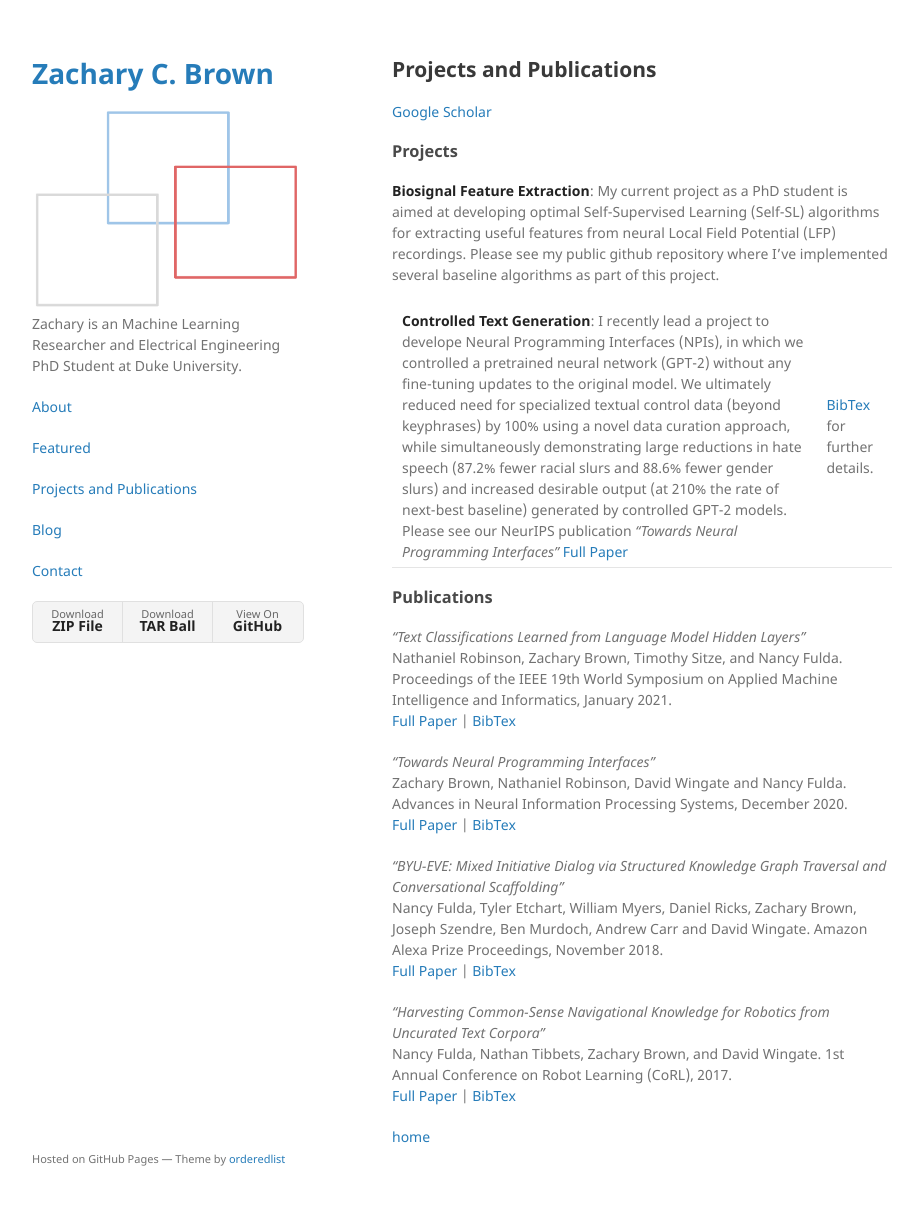
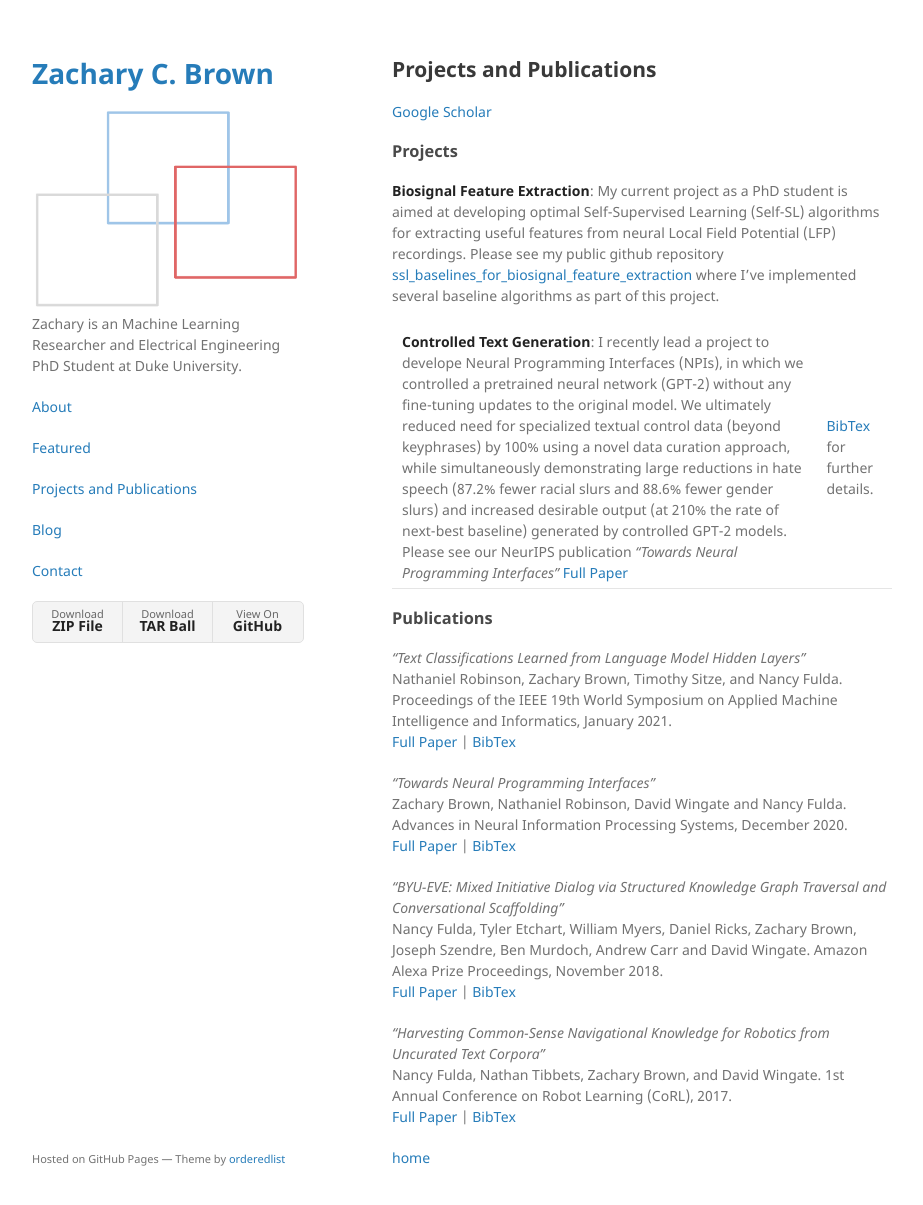
Before and after one commit to zacharycbrown/zacharycbrown.github.io, a Jekyll site: the page built from projects_and_publications.md, in a window 1280 px wide and 1238 px high. Shown: the top 1205 px of the window, without its empty margins (178-1101 px from the left). Built offline with Jekyll 4.4.1, drawn with Linux system fonts in a browser that asks for light colours; our own code applies the rules of GitHub Pages for plain Markdown files.

Commit message:
added github link to project description

```diff
--- a/projects_and_publications.md
+++ b/projects_and_publications.md
@@ -8,7 +8,7 @@ layout: default
 
 ### Projects
 
-**Biosignal Feature Extraction**: My current project as a PhD student is aimed at developing optimal Self-Supervised Learning (Self-SL) algorithms for extracting useful features from neural Local Field Potential (LFP) recordings. Please see my public github repository []() where I've implemented several baseline algorithms as part of this project.
+**Biosignal Feature Extraction**: My current project as a PhD student is aimed at developing optimal Self-Supervised Learning (Self-SL) algorithms for extracting useful features from neural Local Field Potential (LFP) recordings. Please see my public github repository [ssl_baselines_for_biosignal_feature_extraction](https://github.com/zacharycbrown/ssl_baselines_for_biosignal_feature_extraction) where I've implemented several baseline algorithms as part of this project.
 
 **Controlled Text Generation**: I recently lead a project to develope Neural Programming Interfaces (NPIs), in which we controlled a pretrained neural network (GPT-2) without any fine-tuning updates to the original model. We ultimately reduced need for specialized textual control data (beyond keyphrases) by 100% using a novel data curation approach, while simultaneously demonstrating large reductions in hate speech (87.2% fewer racial slurs and 88.6% fewer gender slurs) and increased desirable output (at 210% the rate of next-best baseline) generated by controlled GPT-2 models. Please see our NeurIPS publication _"Towards Neural Programming Interfaces"_ [Full Paper](https://papers.nips.cc/paper/2020/file/c9f06bc7b46d0247a91c8fc665c13d0e-Paper.pdf) | [BibTex](https://papers.nips.cc/paper/2020/file/c9f06bc7b46d0247a91c8fc665c13d0e-Bibtex.bib) for further details.
 
```
